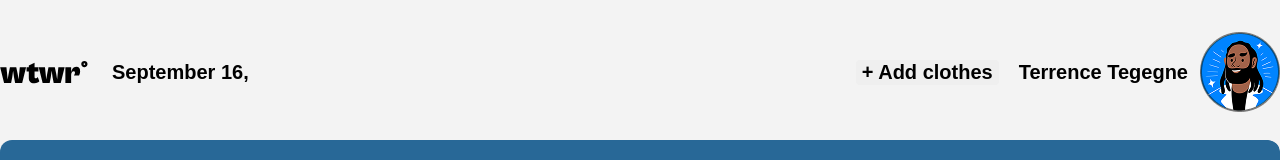
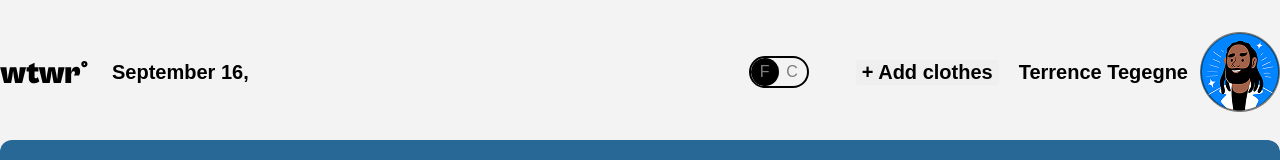
Before and after one commit to Meya1111/se_project_react, a React (Vite) app: page / in a window 1280 px wide. Shown: the top 160 px of the page. Built offline with nearby package versions, Linux system fonts and the light colour scheme; no server answers.

Commit message:
adding things

```diff
--- a/src/components/Header/Header.jsx
+++ b/src/components/Header/Header.jsx
@@ -1,6 +1,7 @@
 import "./Header.css"
 import logo from "../../assets/logo2.svg";
 import avatar from "../../assets/avatar.png";
+import ToggleSwitch from "../ToggleSwitch/ToggleSwitch";
 
 function Header({handleAddClick, weatherData}) {
   const currentDate = new Date().toLocaleString('default', {
@@ -11,6 +12,7 @@
  <header className="header">
   <img className="header__logo" src={logo} alt="WTWR logo" />
   <p className="header__date-and-location">{currentDate}, {weatherData.city}</p>
+  <ToggleSwitch />
   <button
    onClick={handleAddClick}
    type="button"
--- /dev/null
+++ b/src/components/ToggleSwitch/ToggleSwitch.css
@@ -0,0 +1,42 @@
+.toggle-switch {
+    width: 56px;
+    height: 28px;
+    border: 2px solid black;
+    border-radius: 20px;
+    cursor: pointer;
+    overflow: hidden;
+    margin-left: 500px;
+    position: relative;
+}
+
+.toggle-switch__checkbox {
+    opacity: 0;
+}
+
+.toggle-switch__circle {
+    background-color: black;
+    width: 28px;
+    height: 28px;
+    position: absolute;
+    border-radius: 50%;
+    left: 0;
+    transition: all 0.2s;
+}
+
+.toggle-switch__text {
+  color: #7E7E7E;
+  position: absolute;
+  top: 5px;
+}
+
+.toggle-switch__text_F {
+  left: 9px;
+}
+
+.toggle-switch__text_C {
+  right: 9px;
+}
+
+.toggle-switch__checkbox:checked ~ .toggle-switch__circle {
+  left: 28px;
+}
--- /dev/null
+++ b/src/components/ToggleSwitch/ToggleSwitch.jsx
@@ -0,0 +1,12 @@
+import "./ToggleSwitch.css";
+
+export default function ToggleSwitch() {
+    return (
+      <label className="toggle-switch">
+        <input type="checkbox" className="toggle-switch__checkbox" />
+        <span className="toggle-switch__circle"></span>
+        <span className="toggle-switch__text toggle-switch__text_F">F</span>
+        <span className="toggle-switch__text toggle-switch__text_C">C</span>
+      </label>
+    );
+}
```
Also changed, not shown: src/components/App.jsx (added, +11 -0 lines), src/components/App.css (added).
